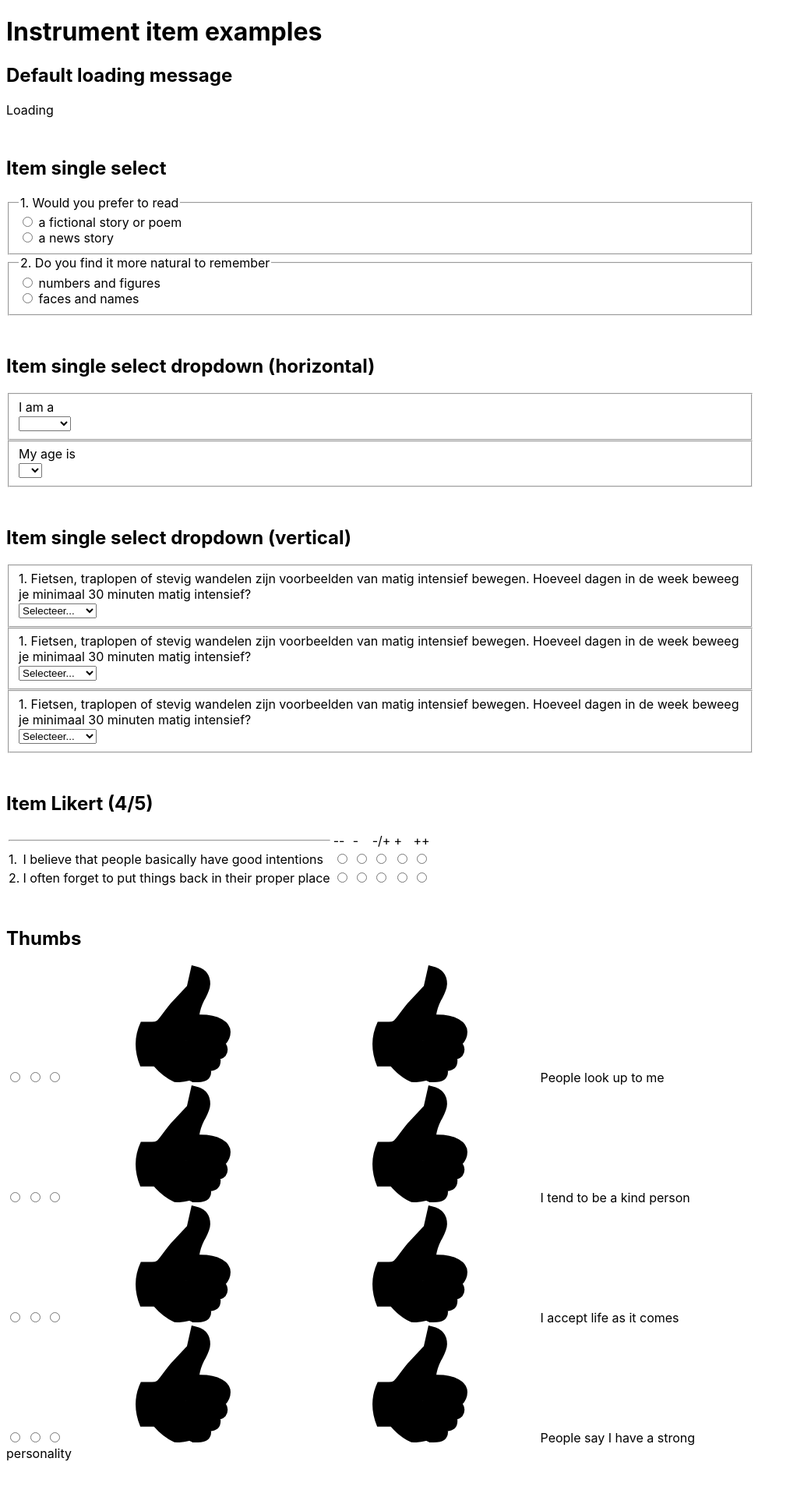
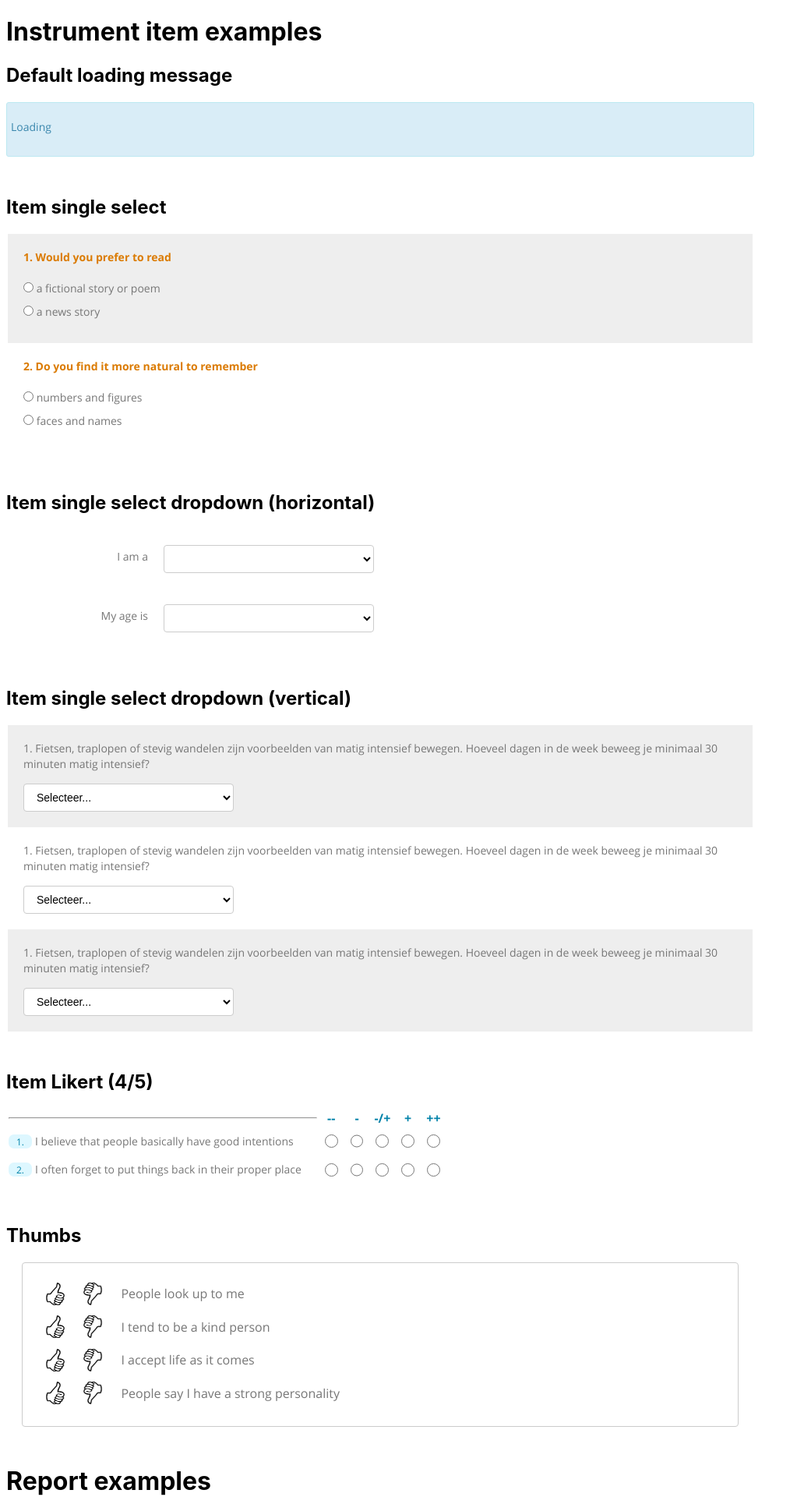
Before and after one commit to wouterbulten/api-sdk, a Jekyll site: the page docs/styles/demo/index.html, which Jekyll copies as it is, in a window 1280 px wide. Shown: the top 1920 px of the page at 78% size, without its empty margins (0-1023 px from the left). Built offline with Jekyll 4.4.1, drawn with Linux system fonts in a browser that asks for light colours.

Commit message:
Update path to css file

```diff
--- a/docs/styles/demo/index.html
+++ b/docs/styles/demo/index.html
@@ -3,7 +3,7 @@
 <head>
     <title>123test Style instrument example</title>
 
-    <link rel="stylesheet" type="text/css" href="../css/themes/123test.css">
+    <link rel="stylesheet" type="text/css" href="themes/123test.css">
     <meta name="viewport" content="width=device-width, initial-scale=1, shrink-to-fit=no">
     <style type="text/css">
         body {
```
